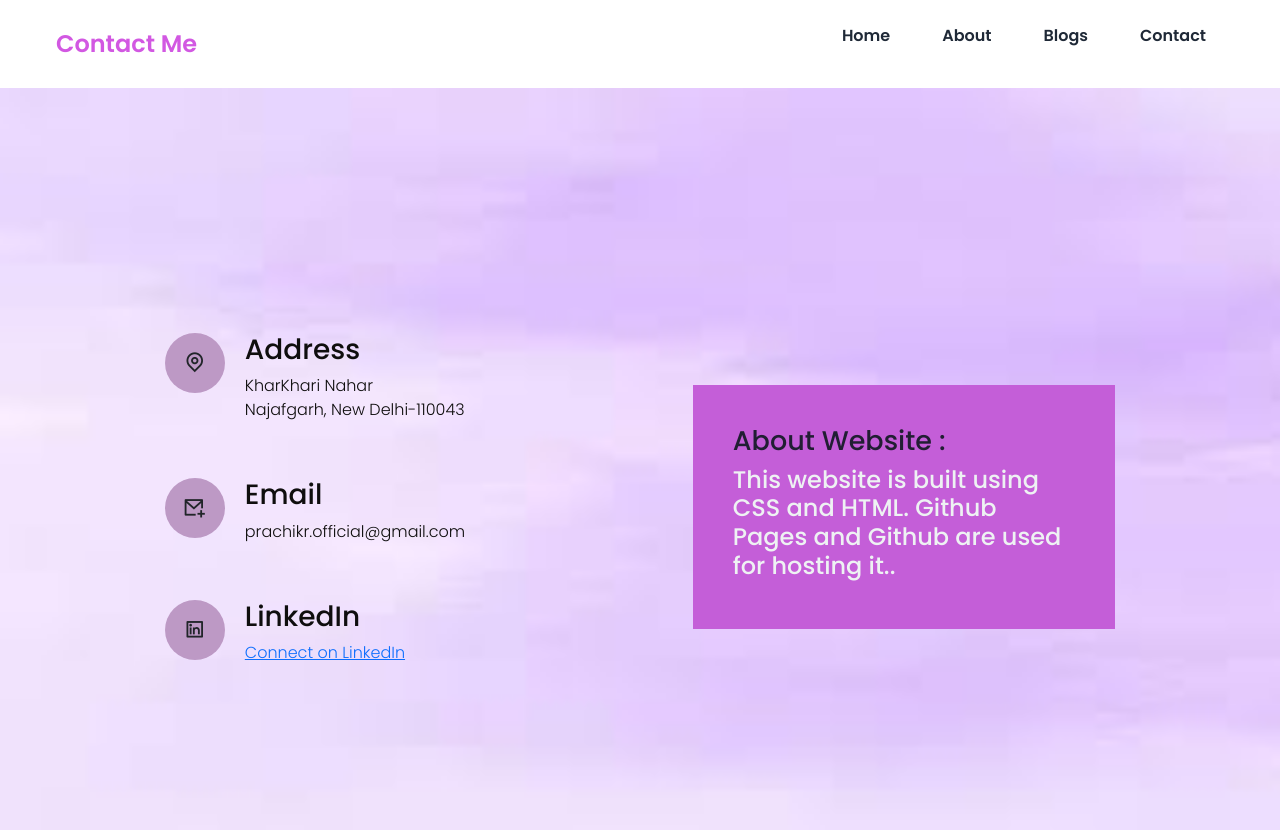
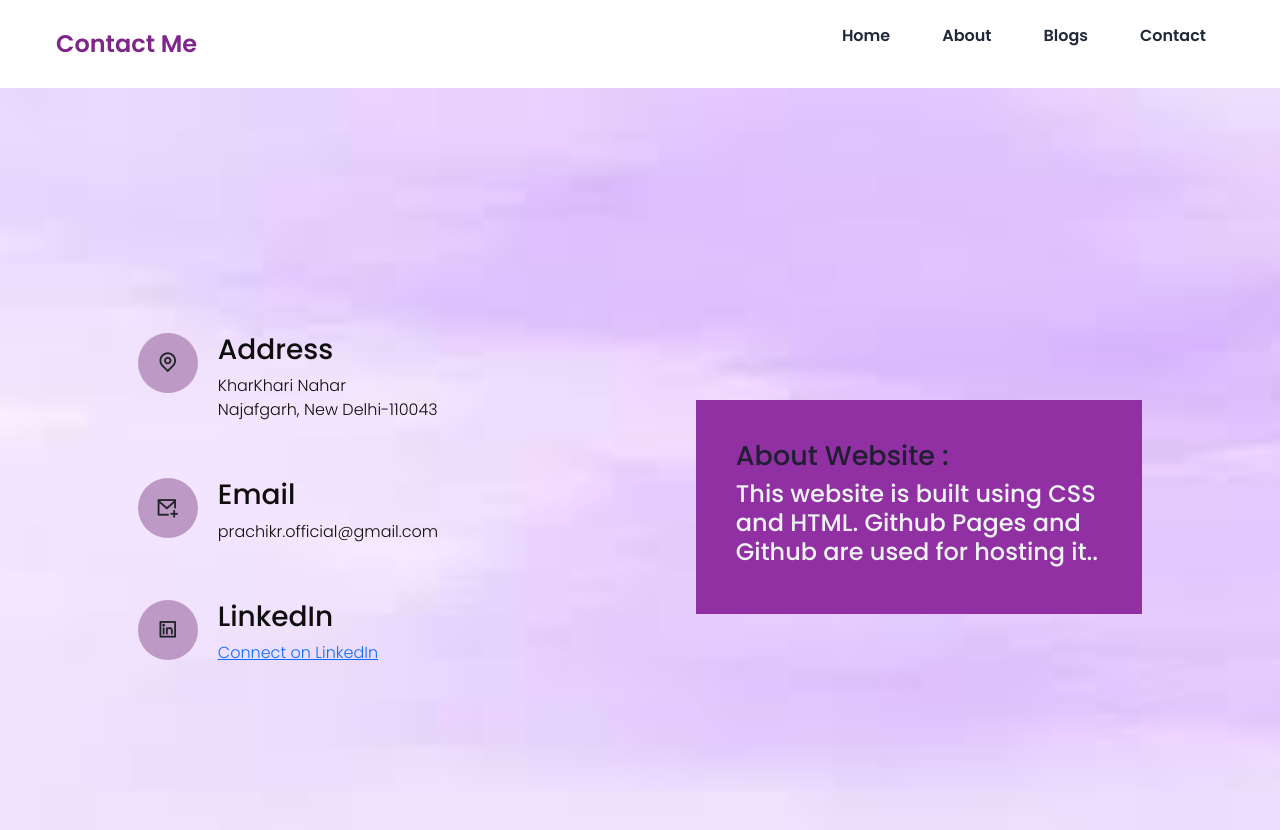
Before and after one commit to Fillinup/prachikumari.github.io, a plain HTML site: page contact.html in a window 1280 px wide. Drawn offline with nearby package versions, Linux system fonts and the light colour scheme.

Commit message:
Add files via upload

```diff
--- a/style.css
+++ b/style.css
@@ -3,9 +3,9 @@
 @import url('https://fonts.googleapis.com/css2?family=Poppins:wght@400;600;700&display=swap');
 
 :root{
-    --primary-color: #d258e2;
-    --primary-color-dark: #ba33cc;
-    --secondary-color: #c969e0;
+    --primary-color: #7e268a;
+    --primary-color-dark: #9f0fb3;
+    --secondary-color: #ae30ce;
     --text-dark: #1f2937;
     --text-light: #6b7280;
     --extra-light: #faf5ff;
--- a/style2.css
+++ b/style2.css
@@ -4,16 +4,15 @@
 
 
 :root{
-    --primary-color: #d258e2;
-    --primary-color-dark: #ba33cc;
-    --secondary-color: #c969e0;
+    --primary-color: #7e268a;
+    --primary-color-dark: #9f0fb3;
+    --secondary-color: #ae30ce;
     --text-dark: #1f2937;
     --text-light: #6b7280;
     --extra-light: #faf5ff;
     --max-width: 1200px;
 
-}
-
+  }
 *{
     padding: 0;
     margin: 0;
--- a/style3.css
+++ b/style3.css
@@ -4,9 +4,9 @@
 @import url('https://fonts.googleapis.com/css2?family=Poppins:wght@200;300;400;500;600;700;800;900&display=swap');
 
 :root{
-  --primary-color: #d258e2;
-  --primary-color-dark: #ba33cc;
-  --secondary-color: #c969e0;
+  --primary-color: #7e268a;
+  --primary-color-dark: #9f0fb3;
+  --secondary-color: #ae30ce;
   --text-dark: #1f2937;
   --text-light: #6b7280;
   --extra-light: #faf5ff;
@@ -104,9 +104,10 @@ ul li a:hover{
 
 
 .contact{
+  align-items: normal;
   position: relative;
   min-height: 100vh;
-  padding: 50px 100px;
+  padding: 50px 50px;
   display: flex;
   justify-content: center;
   align-items: center;
@@ -180,7 +181,7 @@ ul li a:hover{
 .contactForm{
   width: 40%;
   padding: 40px;
-  background: #c45ed8;
+  background: #9030a3;
 }
 
 .contactForm h2{
```
